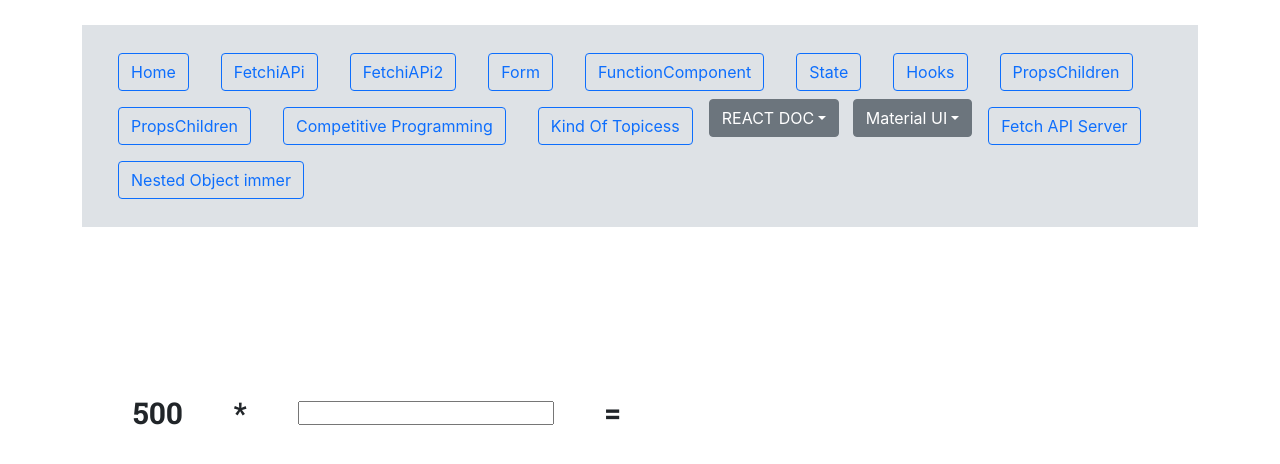
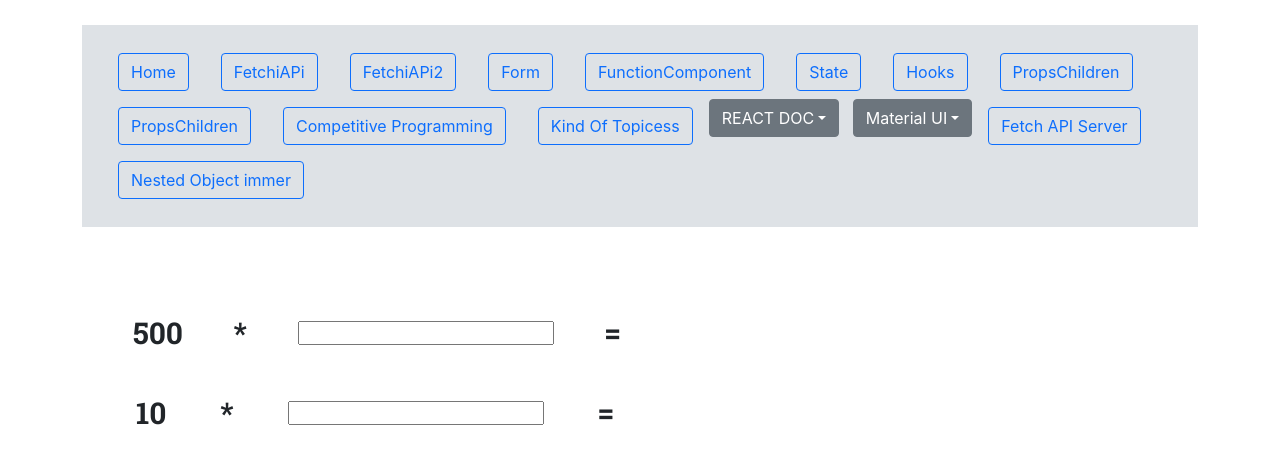
Before and after one commit to balaji1610/basic_react_new, a React (Create React App) app: page /nestedobjectimmer in a window 1280 px wide. Shown: the top 464 px of the page. Built offline with nearby package versions, Linux system fonts and the light colour scheme.

Commit message:
two_way_nested_object

```diff
--- a/src/NestedObjectimmer.jsx
+++ b/src/NestedObjectimmer.jsx
@@ -26,8 +26,8 @@ export default function NestedObjectimmer() {
     },
     coins: {
       ten: {
-        numberofnotes: 2,
-        value: 3,
+        numberofnotes: "",
+        value: "",
       },
       five: {
         numberofnotes: 2,
@@ -50,12 +50,22 @@ export default function NestedObjectimmer() {
   };
 
   const [nestedObjct, setNestedObject] = useImmer(CashCounter_Payload);
-  const handleChange = (e) => {
+  const handleChange = (e, argument) => {
     const inputValue = Number(e.target.value);
-    setNestedObject((draft) => {
-      draft.notes.fivehundered.numberofnotes = inputValue;
-      draft.notes.fivehundered.value = inputValue * 500;
-    });
+    const insertObject = {
+      500: () =>
+        setNestedObject((draft) => {
+          draft.notes.fivehundered.numberofnotes = inputValue;
+          draft.notes.fivehundered.value = inputValue * 500;
+        }),
+      10: () =>
+        setNestedObject((draft) => {
+          draft.coins.ten.numberofnotes = inputValue;
+          draft.coins.ten.value = inputValue * 10;
+        }),
+    };
+
+    return insertObject[argument]();
   };
   console.log(nestedObjct, "nestedObjct");
   return (
@@ -71,7 +81,7 @@ export default function NestedObjectimmer() {
           <input
             type="number"
             value={nestedObjct.notes.fivehundered.numberofnotes}
-            onChange={handleChange}
+            onChange={(e) => handleChange(e, 500)}
           />
         </div>
         <div>
@@ -81,6 +91,27 @@ export default function NestedObjectimmer() {
           <h1>{nestedObjct.notes.fivehundered.value}</h1>
         </div>
       </div>
+      <div className="flex_layout">
+        <div>
+          <h1>10</h1>
+        </div>
+        <div>
+          <h1>*</h1>
+        </div>
+        <div>
+          <input
+            type="number"
+            value={nestedObjct.coins.ten.numberofnotes}
+            onChange={(e) => handleChange(e, 10)}
+          />
+        </div>
+        <div>
+          <h1>=</h1>
+        </div>
+        <div>
+          <h1>{nestedObjct.coins.ten.value}</h1>
+        </div>
+      </div>
     </div>
   );
 }
--- a/src/index.css
+++ b/src/index.css
@@ -107,6 +107,6 @@ code {
   flex-direction: row;
   justify-content: space-evenly;
   align-items: center;
-  height: 30vh;
+  height: 10vh;
   width: 80vh;
 }
```
